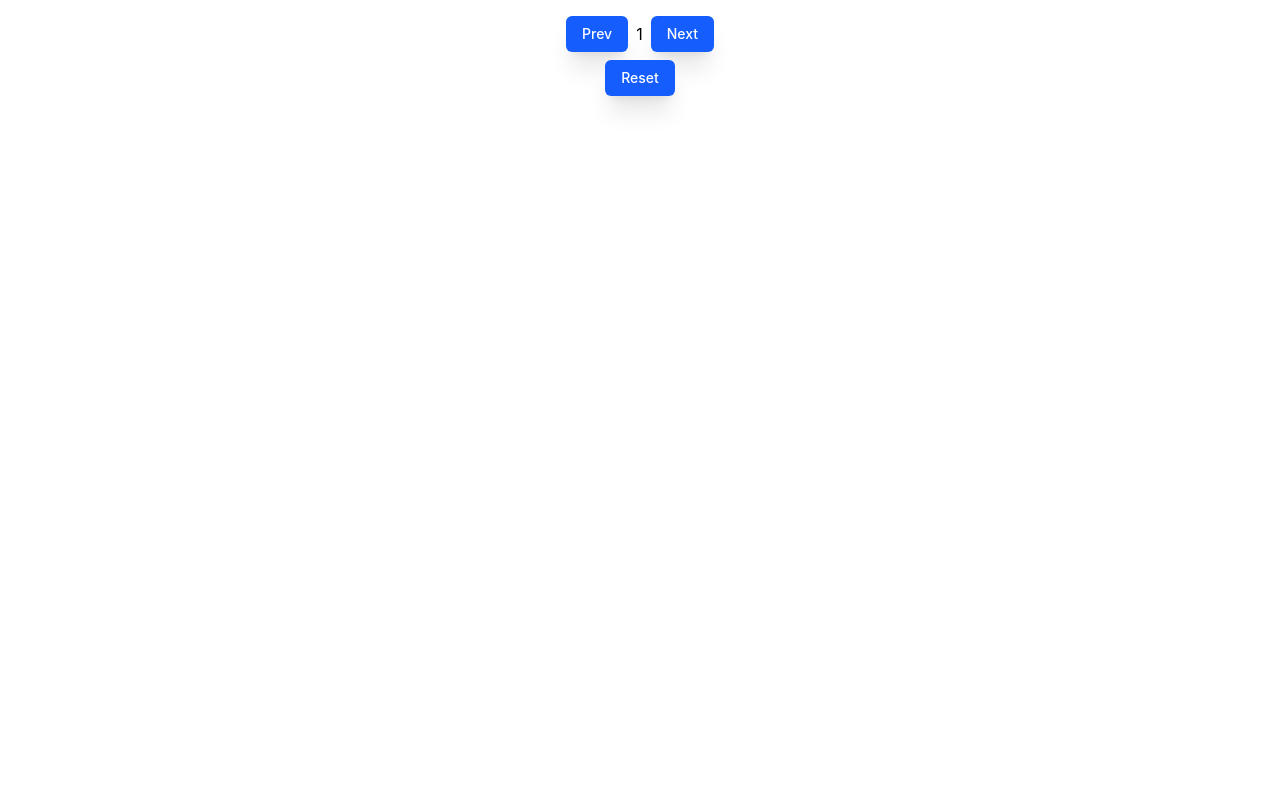
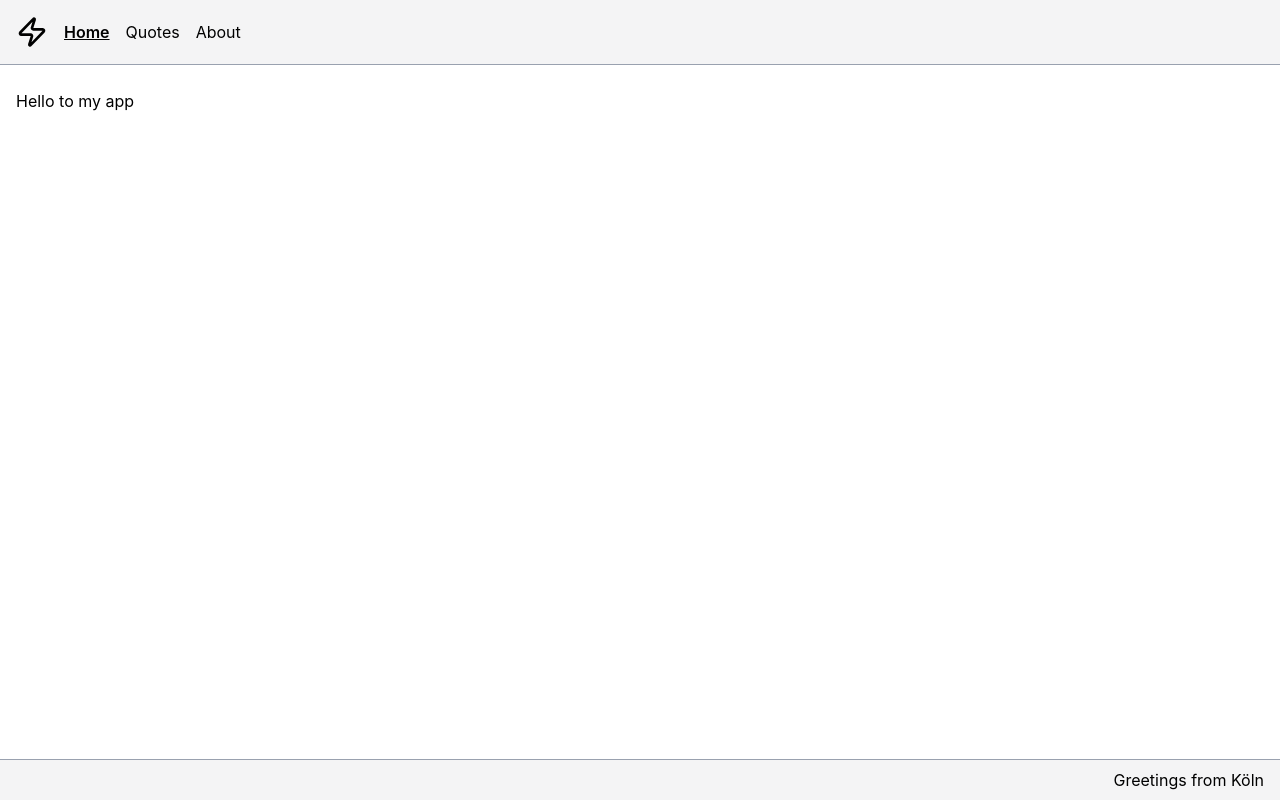
Before and after one commit to srutz/productsbrowser, a React (Vite) app: page / in a window 1280 px wide. Built offline with nearby package versions, Linux system fonts and the light colour scheme; no server answers.

Commit message:
react-router

```diff
--- a/package.json
+++ b/package.json
@@ -18,6 +18,8 @@
     "nuqs": "^2.8.9",
     "react": "^19.2.5",
     "react-dom": "^19.2.5",
+    "react-icons": "^5.6.0",
+    "react-router": "^7.15.1",
     "tailwind-merge": "^3.5.0",
     "tailwindcss": "^4.3.0"
   },
--- a/src/index.css
+++ b/src/index.css
@@ -3,3 +3,7 @@
 .mybutton {
   @apply bg-blue-500 text-white font-bold py-2 px-4 rounded;
 }
+
+.active {
+  @apply underline font-semibold;
+}
--- a/src/main.tsx
+++ b/src/main.tsx
@@ -1,21 +1,54 @@
 import { QueryClient, QueryClientProvider } from "@tanstack/react-query";
-import { ReactQueryDevtools } from "@tanstack/react-query-devtools";
 import { NuqsAdapter } from "nuqs/adapters/react";
 import { StrictMode } from "react";
 import { createRoot } from "react-dom/client";
-import { App } from "./App.tsx";
+import { LuZap } from "react-icons/lu";
+import { createBrowserRouter, NavLink, Outlet, RouterProvider } from "react-router";
 import "./index.css";
 
+const router = createBrowserRouter([{
+  path: "/", element: <Root/>, children: [
+    { path: "/", element: <Main/> },
+    { path: "/about", element: <About/> }
+  ]
+}])
+
+function Root() {
+  return (
+  <div className="w-screen h-screen bg-white flex flex-col gap-2">
+    <Menubar></Menubar>
+    <div className="grow p-4 overflow-y-auto"><Outlet/></div>
+    <Footer />
+  </div>)
+}
+
+
+function Main() { return (<div>Hello to my app</div>)}
+function About() {
+  return (<div>About this app</div>)}
+
+function Menubar() {
+  return (
+    <div className="flex gap-4 p-4 border-b border-gray-400 bg-zinc-100 items-center">
+      <LuZap size={32}></LuZap>
+      <NavLink to="/">Home</NavLink>
+      <NavLink to="/quotes">Quotes</NavLink>
+      <NavLink to="/about">About</NavLink>
+    </div>)
+}
+function Footer() {
+  return <div className="border-t border-gray-400 py-2 px-4 bg-zinc-100
+    flex justify-end">Greetings from Köln</div>
+}
+
 const client = new QueryClient();
-
 const rootElement = document.getElementById("root") as HTMLElement;
 const reactRoot = createRoot(rootElement);
 reactRoot.render(
   <StrictMode>
     <NuqsAdapter>
       <QueryClientProvider client={client}>
-        <App />
-        <ReactQueryDevtools initialIsOpen={false} />
+        <RouterProvider router={router} />
       </QueryClientProvider>
     </NuqsAdapter>
   </StrictMode>,
```
Also changed, not shown: 1 other file (tests, documents, lock files or other folders).
